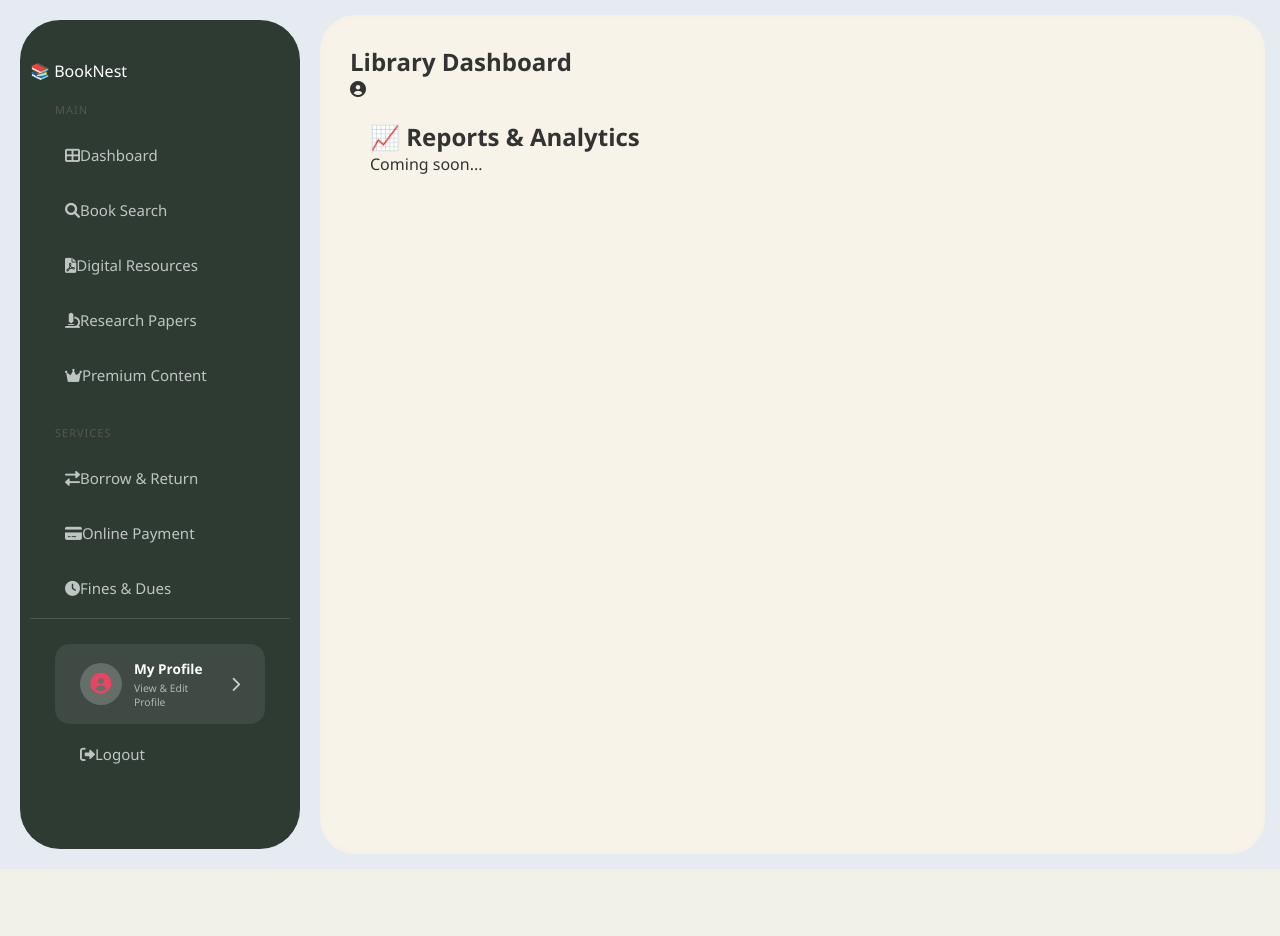
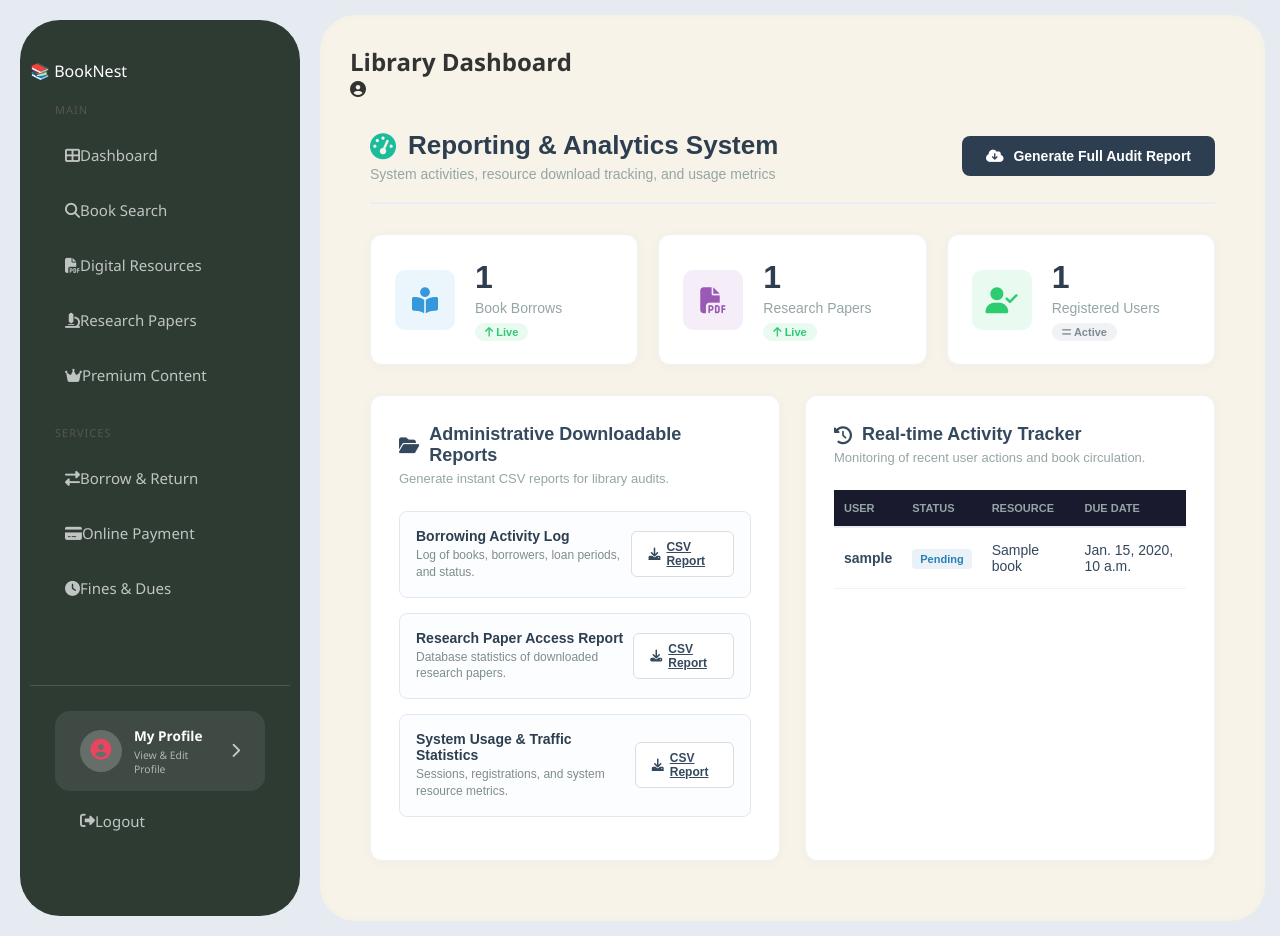
Before and after one commit to shah-iqra/Library-Management-System, a Django app: template library/templates/library/reports_analytics.html in a window 1280 px wide. Before the commit the page ends 849 px from the top, so only its background shows below. Run offline with Django 3.2, Linux system fonts and the light colour scheme; the template is opened without the code that fills it: most values are stand-ins (such as "Sample title", 1, 10 or a date in 2020).

Commit message:
Report analytics addede

```diff
--- /dev/null
+++ b/library/static/library/css/reports_style.css
@@ -0,0 +1,242 @@
+/* ==========================================
+   Reports & Analytics Dashboard Styling
+   ========================================== */
+
+.analytics-container {
+    max-width: 1200px;
+    margin: 30px auto;
+    padding: 0 20px;
+    font-family: 'Poppins', sans-serif; /* বা Segoe UI ব্যবহার করুন */
+}
+
+/* Header Section styling */
+.analytics-header {
+    display: flex;
+    justify-content: space-between;
+    align-items: center;
+    margin-bottom: 30px;
+    border-bottom: 2px solid #eaedf1;
+    padding-bottom: 20px;
+}
+
+.header-text h2 {
+    color: #2c3e50;
+    font-size: 26px;
+    font-weight: 700;
+    margin: 0 0 5px 0;
+    display: flex;
+    align-items: center;
+    gap: 12px;
+}
+
+.header-text h2 i {
+    color: #1abc9c; /* সাইডবারের থিম কালার */
+}
+
+.header-text p {
+    color: #95a5a6;
+    font-size: 14px;
+    margin: 0;
+}
+
+.btn-premium-dl {
+    background-color: #2c3e50; /* সাইডবারের ডার্ক কালার */
+    color: #ffffff;
+    border: none;
+    border-radius: 8px;
+    padding: 12px 24px;
+    font-size: 14px;
+    font-weight: 600;
+    cursor: pointer;
+    transition: all 0.3s ease;
+    display: flex;
+    align-items: center;
+    gap: 10px;
+}
+
+.btn-premium-dl:hover {
+    background-color: #1abc9c;
+    transform: translateY(-2px);
+}
+
+/* Metric KPI Cards styling */
+.metrics-grid {
+    display: grid;
+    grid-template-columns: repeat(3, 1fr);
+    gap: 20px;
+    margin-bottom: 30px;
+}
+
+.metric-card {
+    background: #ffffff;
+    border-radius: 12px;
+    padding: 24px;
+    display: flex;
+    align-items: center;
+    border: 1px solid #f0f2f5;
+    box-shadow: 0 2px 12px rgba(0,0,0,0.03);
+}
+
+.metric-icon {
+    width: 60px;
+    height: 60px;
+    border-radius: 10px;
+    display: flex;
+    align-items: center;
+    justify-content: center;
+    font-size: 26px;
+    margin-right: 20px;
+}
+
+.metric-borrow { background-color: rgba(52, 152, 219, 0.1); color: #3498db; }
+.metric-download { background-color: rgba(155, 89, 182, 0.1); color: #9b59b6; }
+.metric-active { background-color: rgba(46, 204, 113, 0.1); color: #2ecc71; }
+
+.metric-data h3 {
+    font-size: 32px;
+    font-weight: 800;
+    color: #2c3e50;
+    margin: 0 0 4px 0;
+}
+
+.metric-data p {
+    font-size: 14px;
+    color: #95a5a6;
+    margin: 0 0 6px 0;
+    font-weight: 500;
+}
+
+.trend {
+    font-size: 11px;
+    font-weight: 600;
+    padding: 3px 10px;
+    border-radius: 20px;
+}
+
+.trend-up { background-color: rgba(46, 204, 113, 0.1); color: #2ecc71; }
+.trend-neutral { background-color: #f1f2f6; color: #7f8c8d; }
+
+/* Reports Grid styling */
+.reports-grid {
+    display: grid;
+    grid-template-columns: 1fr 1fr;
+    gap: 25px;
+}
+
+@media (max-width: 992px) {
+    .reports-grid { grid-template-columns: 1fr; }
+    .metrics-grid { grid-template-columns: 1fr; }
+}
+
+.report-section-card,
+.tracker-section-card {
+    background: #ffffff;
+    border-radius: 12px;
+    padding: 28px;
+    border: 1px solid #f0f2f5;
+    box-shadow: 0 2px 12px rgba(0,0,0,0.03);
+}
+
+h3 {
+    font-size: 18px;
+    color: #34495e;
+    margin: 0 0 5px 0;
+    font-weight: 700;
+    display: flex;
+    align-items: center;
+    gap: 10px;
+}
+
+.section-desc {
+    font-size: 13px;
+    color: #95a5a6;
+    margin: 0 0 25px 0;
+}
+
+/* Report Download Item styling */
+.report-item {
+    display: flex;
+    justify-content: space-between;
+    align-items: center;
+    padding: 16px;
+    background-color: #fcfdfe;
+    border-radius: 8px;
+    border: 1px solid #e2e8f0;
+    margin-bottom: 15px;
+    transition: 0.2s;
+}
+
+.report-item:hover {
+    border-color: #cbd5e1;
+    background-color: #f8fafc;
+}
+
+.report-info h4 {
+    font-size: 14px;
+    font-weight: 600;
+    color: #2c3e50;
+    margin: 0 0 3px 0;
+}
+
+.report-info p {
+    font-size: 12px;
+    color: #7f8c8d;
+    margin: 0;
+    line-height: 1.4;
+}
+
+.btn-dl-small {
+    border: 1.5px solid #dcdde1;
+    background: #ffffff;
+    color: #34495e;
+    padding: 8px 16px;
+    border-radius: 6px;
+    font-size: 12px;
+    font-weight: 600;
+    cursor: pointer;
+    display: flex;
+    align-items: center;
+    gap: 6px;
+    transition: all 0.2s ease;
+}
+
+.btn-dl-small:hover {
+    transform: translateY(-1px);
+    color: #ffffff;
+}
+
+.dl-pdf:hover { background-color: #e74c3c; border-color: #e74c3c; }
+.dl-excel:hover { background-color: #27ae60; border-color: #27ae60; }
+
+/* Activity Table styling */
+.activity-table {
+    width: 100%;
+    border-collapse: collapse;
+    font-size: 13px;
+    text-align: left;
+}
+
+.activity-table th {
+    padding: 12px 10px;
+    border-bottom: 2px solid #eaedf1;
+    color: #95a5a6;
+    font-weight: 600;
+    font-size: 11px;
+    text-transform: uppercase;
+}
+
+.activity-table td {
+    padding: 14px 10px;
+    border-bottom: 1px solid #f1f2f6;
+    color: #34495e;
+}
+
+.activity-badge {
+    padding: 4px 8px;
+    border-radius: 4px;
+    font-size: 11px;
+    font-weight: 600;
+}
+
+.badge-borrow { background-color: #eaf2f8; color: #2980b9; }
+.badge-dl { background-color: #f5eef8; color: #8e44ad; }
--- a/library/templates/library/reports_analytics.html
+++ b/library/templates/library/reports_analytics.html
@@ -1,7 +1,117 @@
 {% extends 'library/base.html' %}
+{% load static %}
+
 {% block content %}
-<div style="padding: 20px;">
-    <h2>📈 Reports & Analytics</h2>
-    <p>Coming soon...</p>
+<link rel="stylesheet" href="{% static 'library/css/reports_style.css' %}">
+<link rel="stylesheet" href="https://cdnjs.cloudflare.com/ajax/libs/font-awesome/6.4.0/css/all.min.css">
+
+<div class="analytics-container">
+
+    <div class="analytics-header">
+        <div class="header-text">
+            <h2><i class="fa-solid fa-gauge-high"></i> Reporting & Analytics System</h2>
+            <p>System activities, resource download tracking, and usage metrics</p>
+        </div>
+        <div class="header-actions">
+            <a href="?download=borrow_report" class="btn btn-premium-dl"><i class="fa-solid fa-cloud-download-alt"></i> Generate Full Audit Report</a>
+        </div>
+    </div>
+
+    <div class="metrics-grid">
+        <div class="metric-card">
+            <div class="metric-icon metric-borrow"><i class="fa-solid fa-book-reader"></i></div>
+            <div class="metric-data">
+                <h3>{{ total_borrows }}</h3>
+                <p>Book Borrows</p>
+                <span class="trend trend-up"><i class="fa-solid fa-arrow-up"></i> Live</span>
+            </div>
+        </div>
+
+        <div class="metric-card">
+            <div class="metric-icon metric-download"><i class="fa-solid fa-file-pdf"></i></div>
+            <div class="metric-data">
+                <h3>{{ total_papers }}</h3>
+                <p>Research Papers</p>
+                <span class="trend trend-up"><i class="fa-solid fa-arrow-up"></i> Live</span>
+            </div>
+        </div>
+
+        <div class="metric-card">
+            <div class="metric-icon metric-active"><i class="fa-solid fa-user-check"></i></div>
+            <div class="metric-data">
+                <h3>{{ total_users }}</h3>
+                <p>Registered Users</p>
+                <span class="trend trend-neutral"><i class="fa-solid fa-equals"></i> Active</span>
+            </div>
+        </div>
+    </div>
+
+    <div class="reports-grid">
+
+        <div class="report-section-card">
+            <h3><i class="fa-solid fa-folder-open"></i> Administrative Downloadable Reports</h3>
+            <p class="section-desc">Generate instant CSV reports for library audits.</p>
+
+            <div class="report-item">
+                <div class="report-info">
+                    <h4>Borrowing Activity Log</h4>
+                    <p>Log of books, borrowers, loan periods, and status.</p>
+                </div>
+                <a href="?download=borrow_report" class="btn-dl-small dl-excel"><i class="fa-solid fa-download"></i> CSV Report</a>
+            </div>
+
+            <div class="report-item">
+                <div class="report-info">
+                    <h4>Research Paper Access Report</h4>
+                    <p>Database statistics of downloaded research papers.</p>
+                </div>
+                <a href="?download=paper_report" class="btn-dl-small dl-excel"><i class="fa-solid fa-download"></i> CSV Report</a>
+            </div>
+
+            <div class="report-item">
+                <div class="report-info">
+                    <h4>System Usage & Traffic Statistics</h4>
+                    <p>Sessions, registrations, and system resource metrics.</p>
+                </div>
+                <a href="?download=system_usage" class="btn-dl-small dl-excel"><i class="fa-solid fa-download"></i> CSV Report</a>
+            </div>
+        </div>
+
+        <div class="tracker-section-card">
+            <h3><i class="fa-solid fa-clock-rotate-left"></i> Real-time Activity Tracker</h3>
+            <p class="section-desc">Monitoring of recent user actions and book circulation.</p>
+
+            <table class="activity-table">
+                <thead>
+                    <tr>
+                        <th>USER</th>
+                        <th>STATUS</th>
+                        <th>RESOURCE</th>
+                        <th>DUE DATE</th>
+                    </tr>
+                </thead>
+                <tbody>
+                    {% for activity in recent_activities %}
+                    <tr>
+                        <td><strong>{{ activity.member.username }}</strong></td>
+                        <td>
+                            {% if activity.status == 'returned' %}
+                                <span class="activity-badge badge-dl">Returned</span>
+                            {% else %}
+                                <span class="activity-badge badge-borrow">Pending</span>
+                            {% endif %}
+                        </td>
+                        <td>{{ activity.book.title }}</td>
+                        <td>{{ activity.due_date }}</td>
+                    </tr>
+                    {% empty %}
+                    <tr>
+                        <td colspan="4" style="text-align: center; color: #95a5a6;">No recent activity found.</td>
+                    </tr>
+                    {% endfor %}
+                </tbody>
+            </table>
+        </div>
+    </div>
 </div>
 {% endblock %}
```
Also changed, not shown: library/templates/library/admin_upload_premium.html (+9 -7 lines), library/views.py (+52 -5 lines), library/static/library/css/style.css (line endings or trailing spaces).
